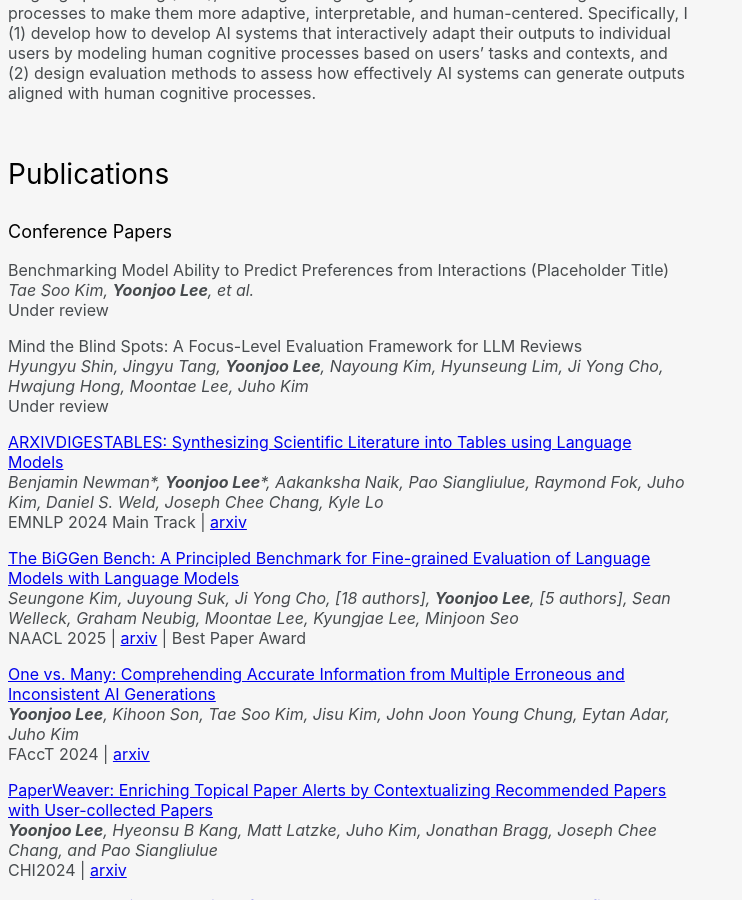
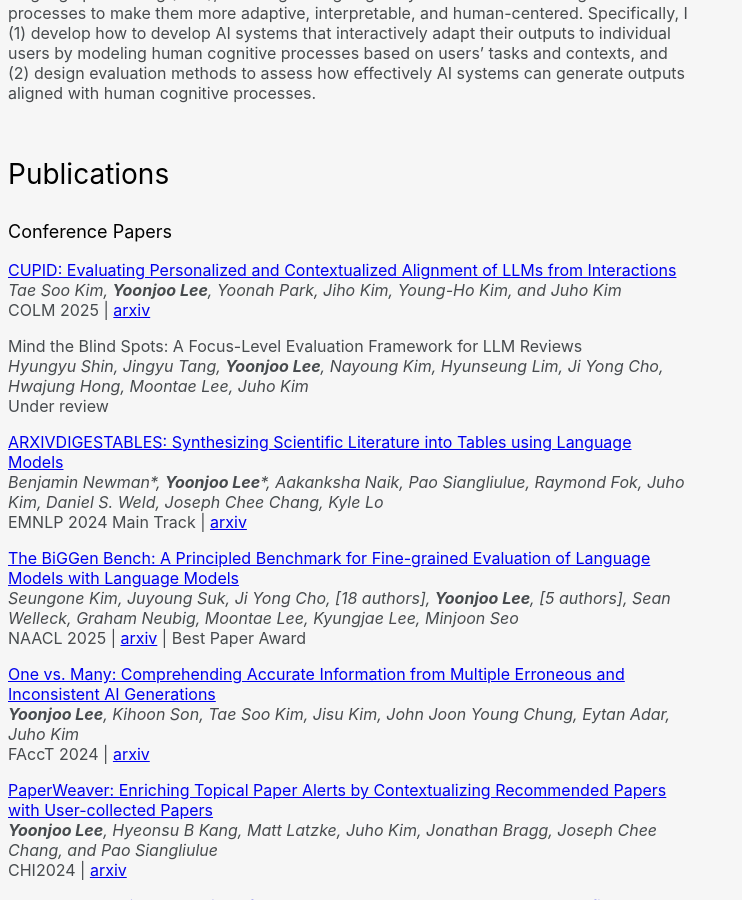
Before and after one commit to yjo2lee/yoonjoo.github.io, a Jekyll site: the page built from index.md, in a window 1280 px wide and 900 px high, scrolled down 342 px. Shown: the whole window, without its empty margins (0-742 px from the left). Built offline with Jekyll 4.4.1, drawn with Linux system fonts in a browser that asks for light colours; a style sheet for code colours, icons or effects is not loaded; our own code applies the rules of GitHub Pages for plain Markdown files.

Commit message:
Update index.md

```diff
--- a/index.md
+++ b/index.md
@@ -12,9 +12,9 @@ My research interest lies in the intersection of human-AI interaction (HAI) and
 
 ### Conference Papers
 
-Benchmarking Model Ability to Predict Preferences from Interactions (Placeholder Title)\
-_Tae Soo Kim, **Yoonjoo Lee**, et al._\
-Under review
+[CUPID: Evaluating Personalized and Contextualized Alignment of LLMs from Interactions](https://arxiv.org/abs/2508.01674){:target="_blank"}\
+_Tae Soo Kim, **Yoonjoo Lee**, Yoonah Park, Jiho Kim, Young-Ho Kim, and Juho Kim_\
+COLM 2025 | [arxiv](https://arxiv.org/abs/2508.01674){:target="_blank"}
 
 Mind the Blind Spots: A Focus-Level Evaluation Framework for LLM Reviews\
 _Hyungyu Shin, Jingyu Tang, **Yoonjoo Lee**, Nayoung Kim, Hyunseung Lim, Ji Yong Cho, Hwajung Hong, Moontae Lee, Juho Kim_\
```
